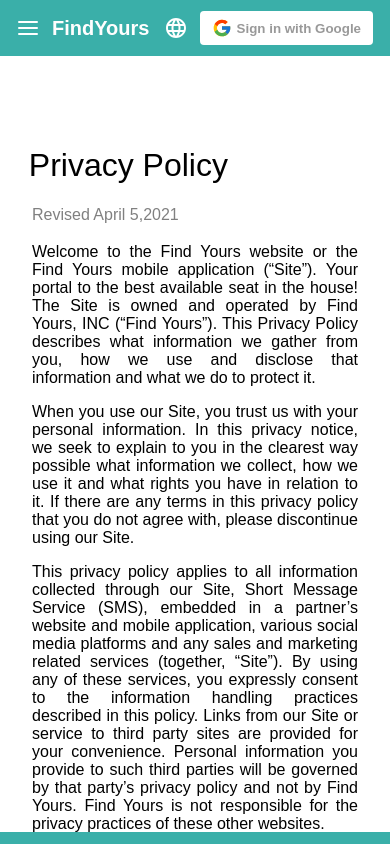
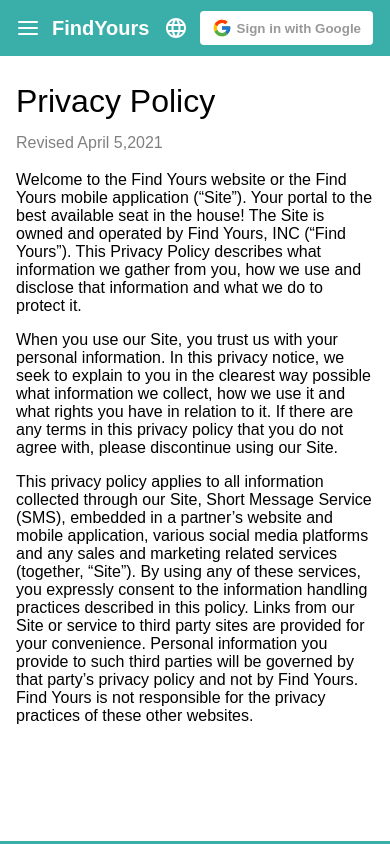
Before and after one commit to ZhinAbubakr/find_yours, a React (Create React App) app: page /PrivacyPolicy in a window 390 px wide. Shown: the top 844 px of the page. Built offline with nearby package versions, Linux system fonts and the light colour scheme.

Commit message:
Style: fix privacy policy responsiveness

```diff
--- a/src/components/PrivacyPolicy/Style.jsx
+++ b/src/components/PrivacyPolicy/Style.jsx
@@ -1,41 +1,19 @@
-import { makeStyles } from "@material-ui/core/styles";
+import { makeStyles } from '@material-ui/core/styles'
 
 const useStyles = makeStyles((theme) => ({
-  paper: {
-    marginTop: theme.spacing(8),
-    display: "flex",
-    flexDirection: "column",
-    alignItems: "center",
+  head1: {
+    marginTop: '5rem',
+    fontSize: '40px',
+
+    [theme.breakpoints.down('md')]: {
+      fontSize: '2rem',
+    },
   },
+  revision: {
+    marginTop: '0.5rem',
+    fontWeight: '100',
+    color: 'grey',
+  },
+}))
 
-  headCont:{
-    textAlign:"justify",
-    marginLeft:"0.2rem",
-    [theme.breakpoints.down("md")]: {
-      margin:"1rem"
-    },
-
-  },
-
-  head1: {
-    marginTop:"5rem",
-    fontSize: "40px",
-
-    [theme.breakpoints.down("md")]: {
-      textAlign:"center",
-      fontSize:"2rem",
-      marginLeft:"0.8rem"
-
-    },
-
-  },
-
-  revision:{
-    marginTop:"0.5rem",
-    fontWeight:"100",
-    color:"grey",
-
-  }
-}));
-
-export  { useStyles };
+export { useStyles }
--- a/src/components/PrivacyPolicy/privacyPolicy.jsx
+++ b/src/components/PrivacyPolicy/privacyPolicy.jsx
@@ -1,67 +1,46 @@
-import React from 'react';
-import {Grid,Typography,Container}from '@material-ui/core';
-import {useStyles} from './Style.jsx'
-
-
+import React from 'react'
+import { Typography, Container, Box } from '@material-ui/core'
+import { useStyles } from './Style.jsx'
 
 function privacyPolicy() {
-  const classes = useStyles();
+  const classes = useStyles()
 
   return (
-    <Container component="main" maxWidth="md" style={{height: '91vh'}}>
-      <div className={classes.paper}>
-       <Grid container >
-       <Typography   className= { classes.head1} component="h1" variant="h5">
+    <Container component='main' maxWidth='md'>
+      <Box pb={12.6}>
+        <Typography className={classes.head1} component='h1' variant='h5'>
           Privacy Policy
         </Typography>
 
-       </Grid>
-
-
-          <Grid  >
-            <Grid item xs={12} sm={12} className={classes.headCont}>
-            <Typography className={classes.revision} component="p" >
+        <Typography className={classes.revision} component='p'>
           Revised April 5,2021
         </Typography>
-              <p>Welcome to the Find Yours website or the Find Yours mobile application (“Site”). Your portal to
-                the best available seat in the house! The Site is owned and operated by Find Yours, INC
-                (“Find Yours”). This Privacy Policy describes what information we gather from you, how we use
-                and disclose that information and what we do to protect it.
+        <p>
+          Welcome to the Find Yours website or the Find Yours mobile application (“Site”). Your
+          portal to the best available seat in the house! The Site is owned and operated by Find
+          Yours, INC (“Find Yours”). This Privacy Policy describes what information we gather from
+          you, how we use and disclose that information and what we do to protect it.
         </p>
-            </Grid>
-            <Grid item xs={12} sm={12} className={classes.headCont}>
         <p>
           When you use our Site, you trust us with your personal information. In this privacy
           notice, we seek to explain to you in the clearest way possible what information we
-               collect, how we use it and what rights you have in relation to it. If there are any
-               terms in this privacy policy that you do not agree with, please discontinue using
-                our Site.
+          collect, how we use it and what rights you have in relation to it. If there are any terms
+          in this privacy policy that you do not agree with, please discontinue using our Site.
         </p>
-            </Grid>
 
-            <Grid item xs={12} className={classes.headCont}>
         <p>
-              This privacy policy applies to all information collected through our Site, Short
-               Message Service (SMS), embedded in a partner’s website and mobile application,
-                various social media platforms and any sales and marketing related services
-                (together, “Site”). By using any of these services, you expressly consent to
-                 the information handling practices described in this policy. Links from our
-                  Site or service to third party sites are provided for your convenience.
-                   Personal information you provide to such third parties will be governed
-                   by that party’s privacy policy and not by Find Yours. Find Yours is not
+          This privacy policy applies to all information collected through our Site, Short Message
+          Service (SMS), embedded in a partner’s website and mobile application, various social
+          media platforms and any sales and marketing related services (together, “Site”). By using
+          any of these services, you expressly consent to the information handling practices
+          described in this policy. Links from our Site or service to third party sites are provided
+          for your convenience. Personal information you provide to such third parties will be
+          governed by that party’s privacy policy and not by Find Yours. Find Yours is not
           responsible for the privacy practices of these other websites.
         </p>
-            </Grid>
-
-          </Grid>
-
-
-
-      </div>
-
+      </Box>
     </Container>
-  );
+  )
 }
 
-
 export default privacyPolicy
```
Lines whose indentation alone changed are shown as unchanged.
